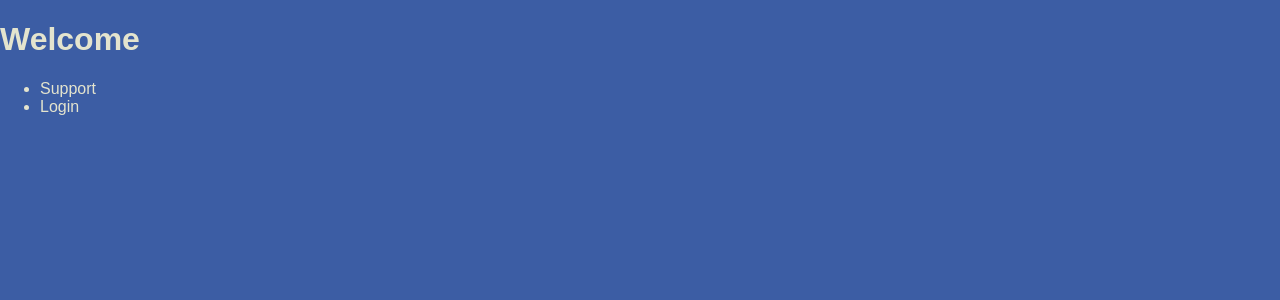
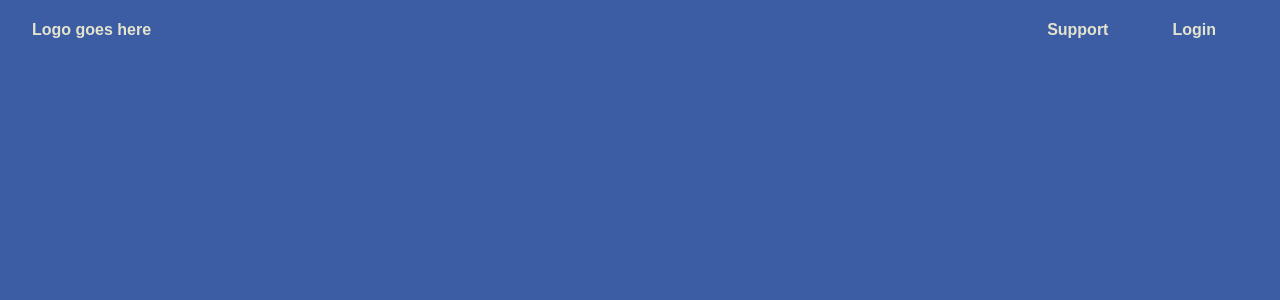
Before and after one commit to JackSpeidel/jack-speidel-capstone, a React (Create React App) app: page / in a window 1280 px wide. Shown: the top 300 px of the page. Built offline with nearby package versions, Linux system fonts and the light colour scheme.

Commit message:
nav w/o routes set up

```diff
--- a/src/App.js
+++ b/src/App.js
@@ -1,11 +1,13 @@
 import './App.scss';
 import { useAnimate } from "framer-motion";
 import Nav from './components/Nav/Nav';
+import BodyNav from './components/BodyNav/BodyNav';
 
 function App() {
   return (
     <div className="App">
       < Nav/>
+      {/* < BodyNav /> */}
     </div>
   );
 }
--- /dev/null
+++ b/src/components/BodyNav/BodyNav.jsx
@@ -0,0 +1,17 @@
+import './bodyNav.scss';
+import { Link } from 'react-router-dom';
+
+const BodyNav = () => {
+  return (
+    <div className='body-nav'>
+        <div id='articles' className='body-nav__articles'>
+            <h5>articles</h5>
+        </div>
+        <div id='resources' className='body-nav__resources'>
+            <h5>resources</h5>
+        </div>
+    </div>
+  )
+}
+
+export default BodyNav;
--- /dev/null
+++ b/src/components/BodyNav/bodyNav.scss
@@ -0,0 +1,5 @@
+
+.body-nav {
+
+    padding-left: 2rem;
+}
--- a/src/components/Nav/Nav.jsx
+++ b/src/components/Nav/Nav.jsx
@@ -1,16 +1,21 @@
-import React from 'react'
+import './nav.scss';
+import { Link } from 'react-router-dom';
 
 const Nav = () => {
 
   return (
     <div className='nav'>
-        <h1 className='nav__heading'>Welcome</h1>
-        <ul className='nav__list'>
-            <li className='nav__list-item'>Support</li>
-            <li className='nav__list-item'>Login</li>
-        </ul>
+        <section className='nav__left'>
+            <h4>Logo goes here</h4>
+        </section>
+        <section className='nav__right'>
+            <ul className='nav__list'>
+                <li className='nav__list-item'>Support</li>
+                <li className='nav__list-item'>Login</li>
+            </ul>
+        </section>
     </div>
   )
 }
 
-export default Nav
+export default Nav;
--- a/src/components/Nav/nav.scss
+++ b/src/components/Nav/nav.scss
@@ -1,9 +1,25 @@
 
 .nav {
     display: flex;
+    align-items: center;
+    justify-content: space-between;
+
+    &__left {
+        padding-left: 2rem;
+    }
+
+    &__right {
+        padding-right: 2rem;
+     }
 
     &__list {
-    flex-direction: row;
+        display: flex;
+        flex-direction: row;
+        list-style: none;
     }
 
+    &__list-item {
+        padding: 0 2rem;
+        font-weight: 600;
+    }
 }
```
Also changed, not shown: src/pages/homePage.jsx (added, +9 -0 lines), src/pages/supportPage.jsx (added, +9 -0 lines), src/components/Articles/Articles.jsx (added), src/components/Articles/articles.scss (added), src/components/Resources/Resources.jsx (added), src/components/Resources/resources.scss (added).
